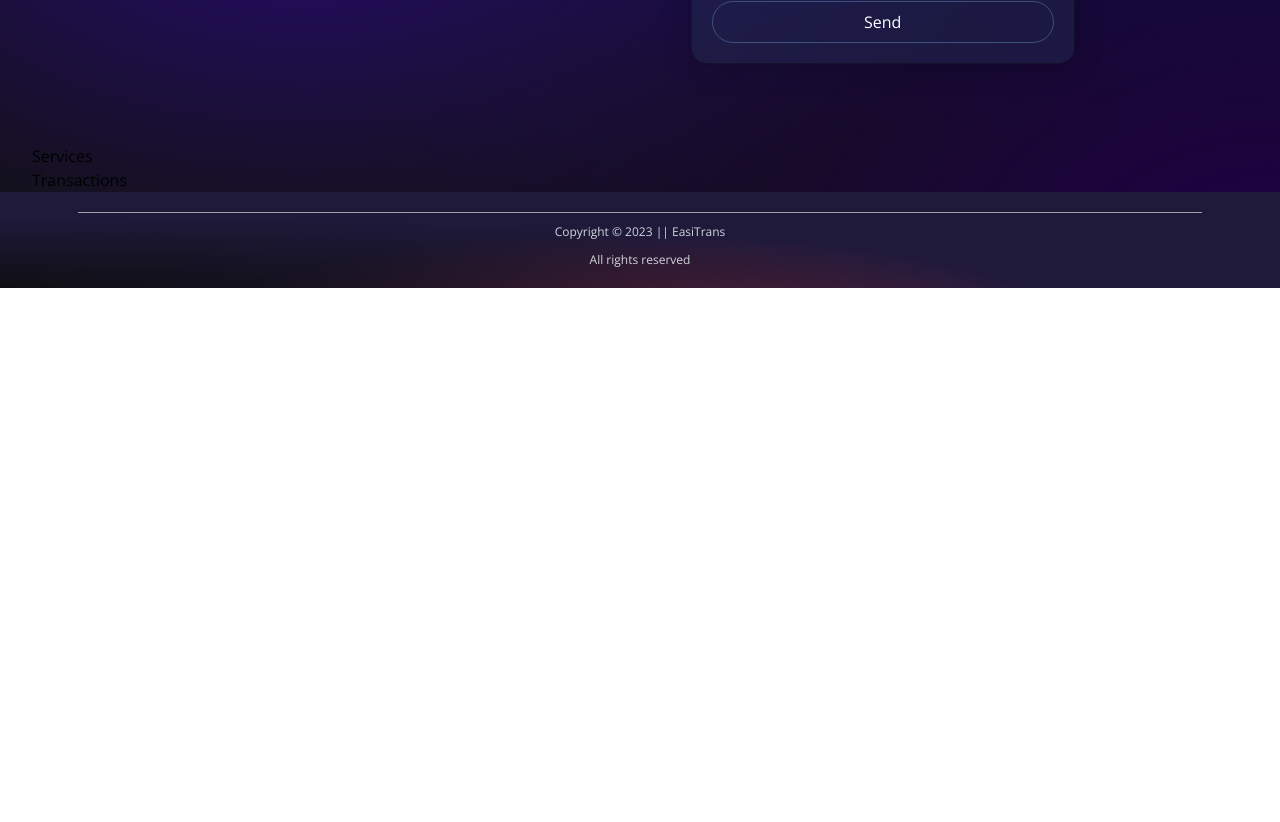
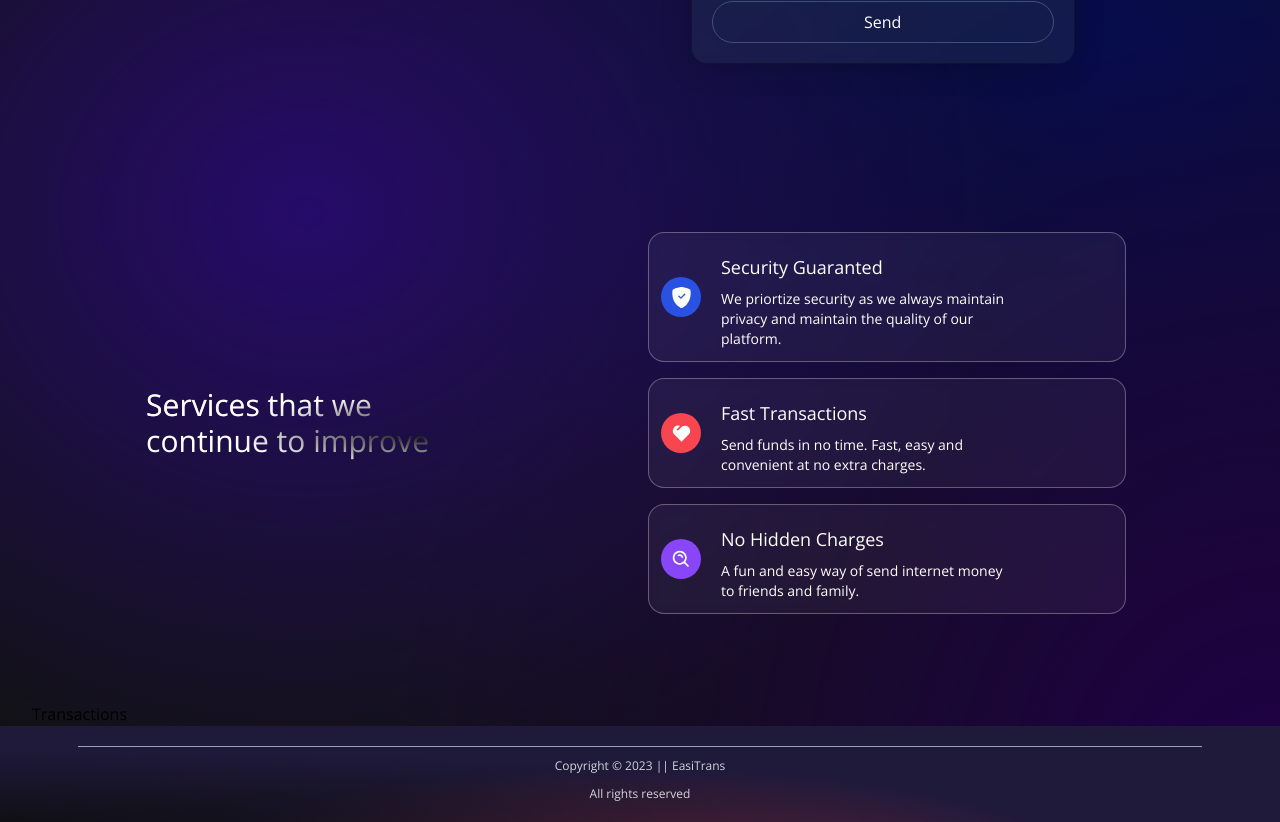
Before and after one commit to HarleyOtos/EasiTrans, a React (Vite) app in the folder app/: page / in a window 1280 px wide. Shown: the part 630-1452 px from the top of the page. Before the commit the page ends 918 px from the top, so only its background shows below. Built offline with nearby package versions, Linux system fonts and the light colour scheme.

Commit message:
services section partially completed

```diff
--- a/app/src/components/Services.jsx
+++ b/app/src/components/Services.jsx
@@ -1,9 +1,56 @@
 import React from 'react'
+import { BsShieldFillCheck } from "react-icons/bs";
+import { BiSearchAlt } from "react-icons/bi";
+import { RiHeart2Fill } from "react-icons/ri";
+
+const ServiceCard = ({ color, title, icon, subtitle }) => (
+  <div className='flex flex-row justify-start items-center white-glassmorphism p-3 m-2 cursor-pointer hover:shadow-xl'>
+    <div className={`w-10 h-10 rounded-full flex justify-center items-center ${color}`}>
+      {icon}
+    </div>
+    <div className='ml-5 flex flex-col flex-1'>
+      <h2 className='mt-2 text-white text-lg'>{title}</h2>
+      <p className='mt-2 text-white text-sm md:w-9/12'>{subtitle}</p>
+    </div>
+  </div>
+);
 
 const Services = () => {
   return (
     <div className="max-w-7xl mx-auto px-4 sm:px-6 lg:px-8">
-      Services</div>
+      <div className='flex w-full justify-center items-center'>
+        <div className='flex mf:flex-row flex-col items-center justify-between md:p-20 py-12 px-4'>
+          <div className='flex-1 flex flex-col justify-start items-start'>
+            <h1 className='text-white text-3xl sm:text-3xl py-2 text-gradient'>
+              Services that we
+              <br />
+              continue to improve
+            </h1>
+          </div>
+
+        <div className='flex-1 flex flex-col justify-start items-center'>
+          <ServiceCard
+            color='bg-[#2952E3]'
+            title='Security Guaranted'
+            icon={<BsShieldFillCheck fontSize={21} className='text-white' />}
+            subtitle='We priortize security as we always maintain privacy and maintain the quality of our platform.'
+          />
+          <ServiceCard
+            color='bg-[#F84550]'
+            title='Fast Transactions'
+            icon={<RiHeart2Fill fontSize={21} className='text-white' />}
+            subtitle='Send funds in no time. Fast, easy and convenient at no extra charges.'
+          />
+          <ServiceCard
+            color='bg-[#8945F8]'
+            title='No Hidden Charges'
+            icon={<BiSearchAlt fontSize={21} className='text-white' />}
+            subtitle='A fun and easy way of send internet money to friends and family.'
+          />
+        </div>
+        </div>
+      </div>
+    </div>
   )
 }
 
```
